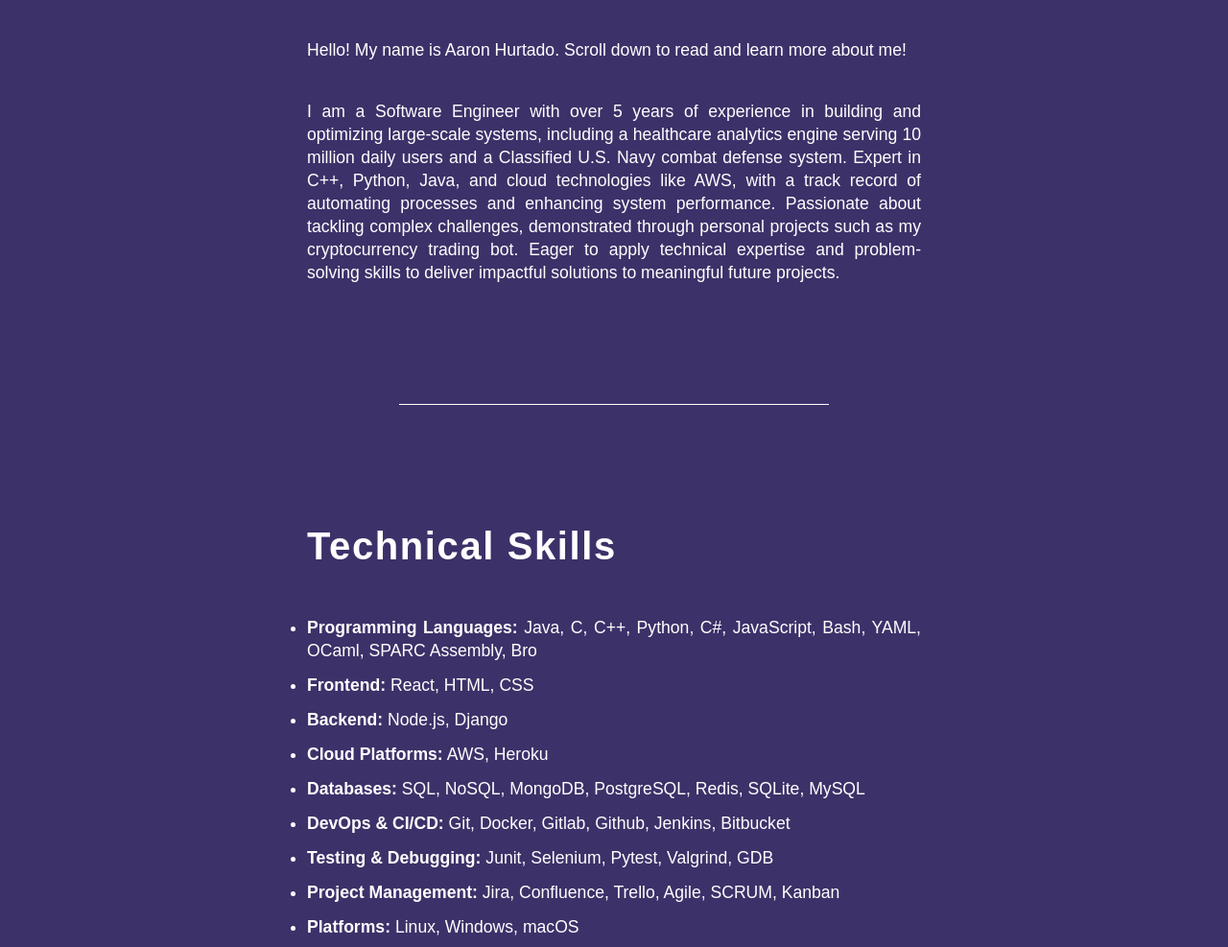
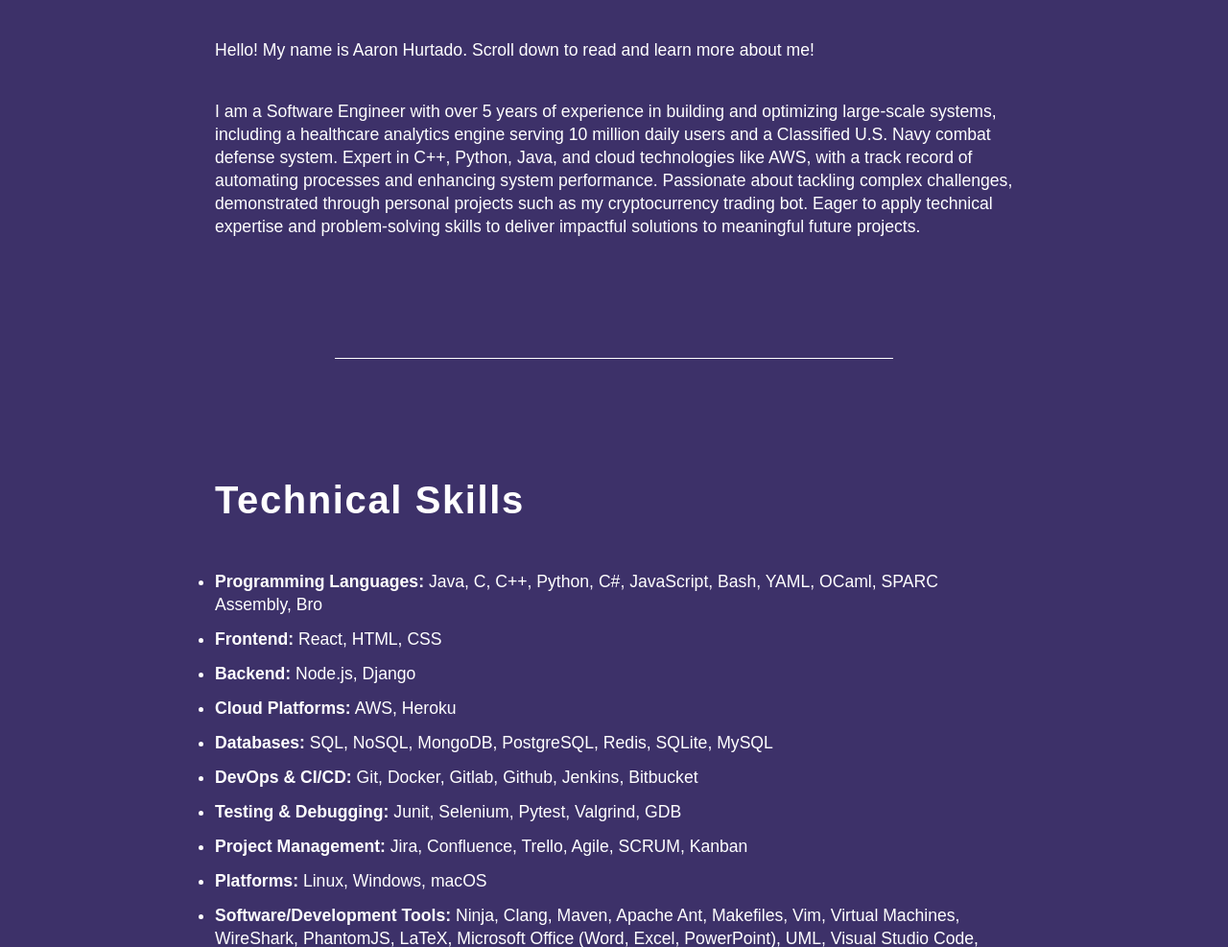
Before and after one commit to aahurtado/my_website, a plain HTML site: page index.html in a window 1280 px wide. Shown: the part 306-1293 px from the top of the page at 96% size. Drawn offline with Linux system fonts and the light colour scheme.

Commit message:
Updated websites max-width

```diff
--- a/style.css
+++ b/style.css
@@ -30,7 +30,7 @@ section {
 
 
 section ul {
-    text-align: justify;
+    text-align: left;
 }
 
 
@@ -50,7 +50,7 @@ div.section-divider {
 }
 
 div.container {
-    max-width: 50%;
+    max-width: 65%;
     margin: 0 auto;
 }
 
@@ -138,7 +138,7 @@ p {
     font-size: 1.1rem;
     /* padding-left: 10px; */
     /* padding-right: 10px; */
-    text-align: justify;
+    text-align: left;
     line-height: 1.5rem;
 }
 
```
